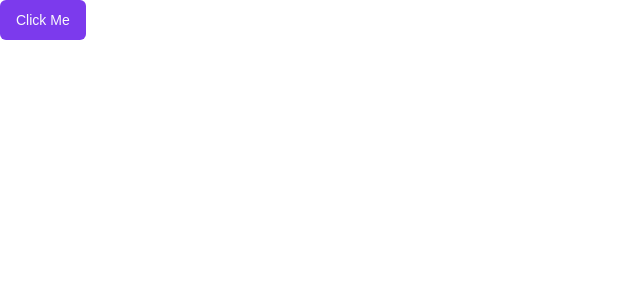
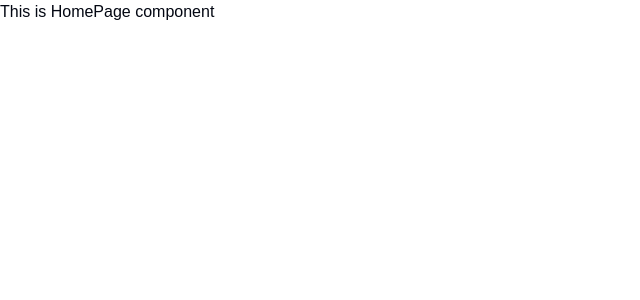
Before and after one commit to MehediMehad/NextMart-Client, a Next.js app: page / in a window 1280 px wide. Shown: the top 300 px of the page, without its empty margins (0-640 px from the left). Built offline with nearby package versions, Linux system fonts and the light colour scheme.

Commit message:
Setup: User and Admin Layouts with Route Groups

```diff
--- /dev/null
+++ b/src/app/(WithCommonLayout)/layout.tsx
@@ -0,0 +1,7 @@
+import React from "react";
+
+const CommonLayout = ({ children }: { children: React.ReactNode }) => {
+  return <div>{children}</div>;
+};
+
+export default CommonLayout;
--- a/src/app/page.tsx
+++ b/src/app/(WithCommonLayout)/page.tsx
@@ -1,9 +1,7 @@
-import { Button } from "@/components/ui/button";
-
 const HomePage = () => {
   return (
     <div>
-      <Button>Click Me</Button>
+      <h1>This is HomePage component</h1>
     </div>
   );
 };
--- /dev/null
+++ b/src/app/(WithDashboardLayout)/layout.tsx
@@ -0,0 +1,7 @@
+import React from "react";
+
+const DashboardLayout = ({ children }: { children: React.ReactNode }) => {
+  return <div>{children}</div>;
+};
+
+export default DashboardLayout;
```
